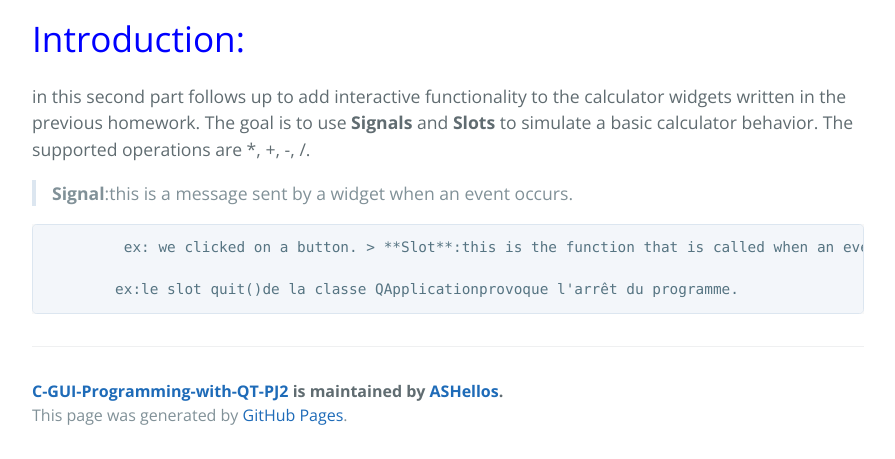
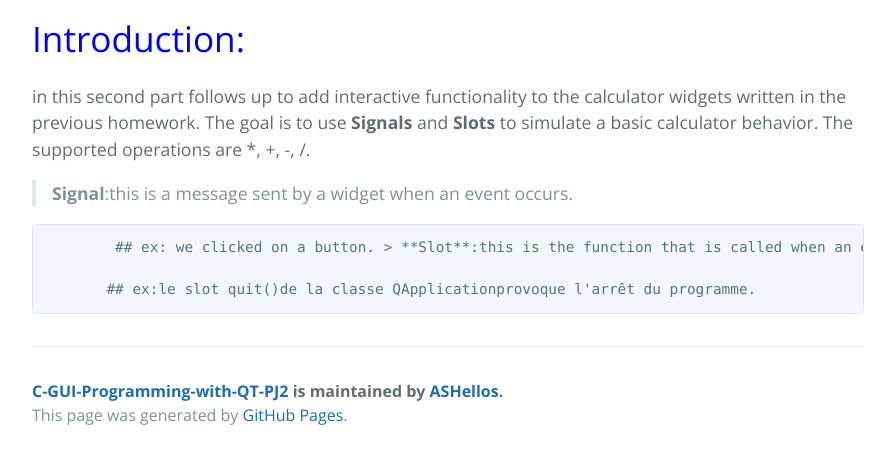
Before and after one commit to ASHellos/C-GUI-Programming-with-QT-PJ2, a Jekyll site: the page built from another-page.md, in a window 1280 px wide. Shown: the part 811-1270 px from the top of the page, without its empty margins (192-1087 px from the left). Built offline with Jekyll 4.4.1, drawn with Linux system fonts in a browser that asks for light colours; our own code applies the rules of GitHub Pages for plain Markdown files; part of the change alters nothing that is shown.

```diff
--- a/another-page.md
+++ b/another-page.md
@@ -9,7 +9,7 @@
 
 > **Signal**:this is a message sent by a widget when an event occurs.
 
-             ex: we clicked on a button.
+            ## ex: we clicked on a button.
 > **Slot**:this is the function that is called when an event has occurred. It is said that the signal calls the slot. Concretely, a slot is a method of a class.
 
-            ex:le slot quit()de la classe QApplicationprovoque l'arrêt du programme.
+           ## ex:le slot quit()de la classe QApplicationprovoque l'arrêt du programme.
```
